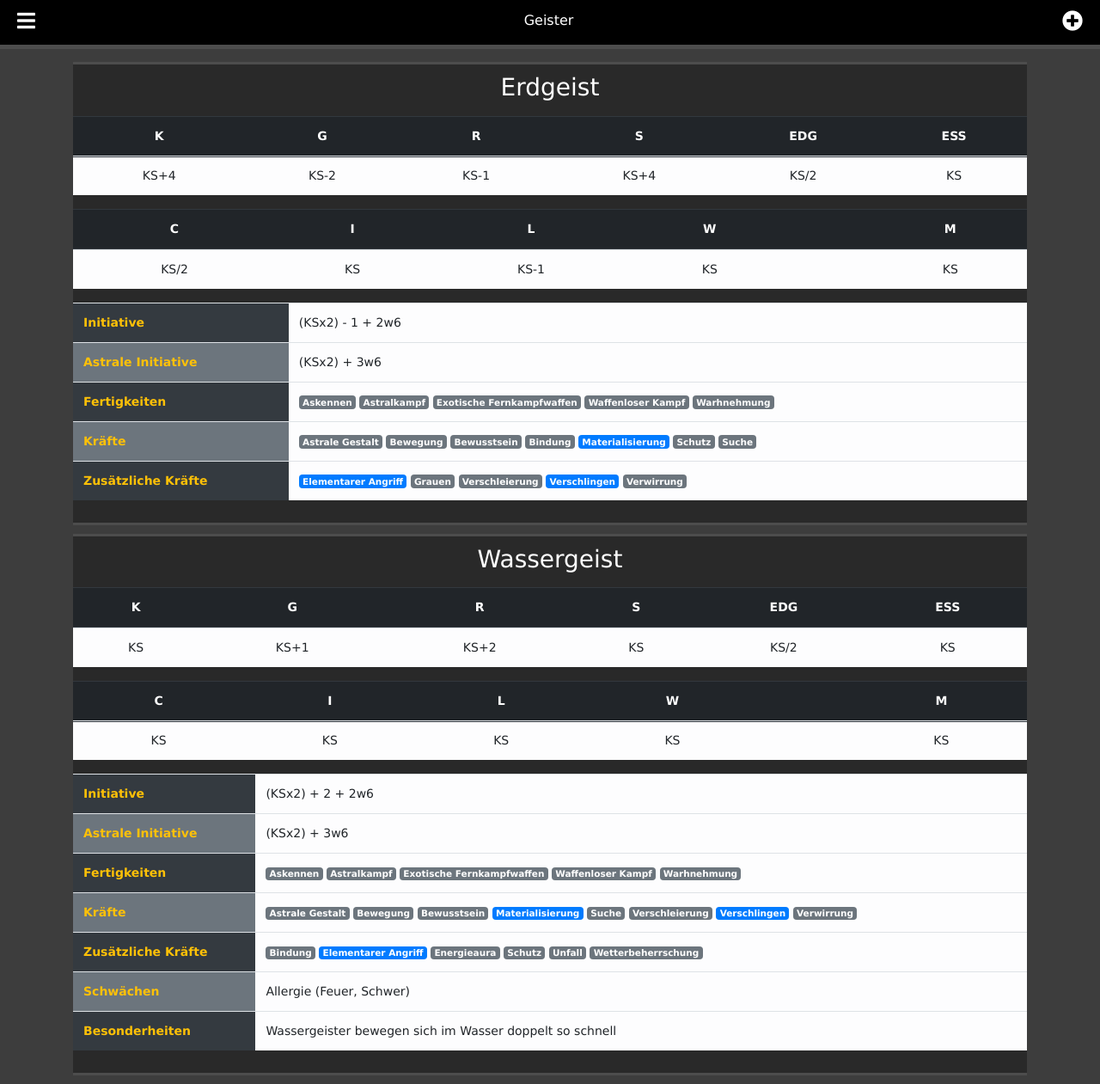
After one commit to gokoururi/shadowassist, a Flask app: page /spirits in a window 1280 px wide. The commit adds this page. Shown: the whole page at 86% size. Run offline with Flask 2, Linux system fonts and the light colour scheme; some libraries are stand-ins or nearby versions.

Commit message:
Development

```diff
--- a/shadowassist/routes.py
+++ b/shadowassist/routes.py
@@ -67,6 +67,21 @@ def characterDamageChange(char_id, type, action):
 
     db.session.commit()
     return jsonify({"result": "ok"})
+
+@app.route("/spirits")
+def spirits():
+    link = [
+        {
+            'url': '#',
+            'icon': 'bars',
+        },
+        {
+            'url': url_for('createPrepSelectSpell', _external=True),
+            'icon': 'plus-circle',
+        },
+    ]
+    return render_template('spirits.html', **locals(), title="Geister")
+
 
 @app.route("/")
 @app.route("/preps")
--- a/shadowassist/static/main.css
+++ b/shadowassist/static/main.css
@@ -44,10 +44,10 @@ html, body {
 .card {
   flex-basis: content;
   margin: 5px;
-  width: 150px;
-  height: 105px;
+  width: 180px;
+  height: 165px;
+  /*
   align-self: flex-start;
-  /*
   margin-bottom: 15px !important;
   min-width: 25rem;
   max-width: 25rem;
@@ -61,13 +61,16 @@ html, body {
 
 .card-header {
   font-weight: bold;
-  font-size: 0.6em;
+  font-size: 1em;
   padding: 5px 10px;
 }
 
 .card-body {
-  font-size: 0.5em;
+  font-size: 1em;
   padding: 5px 10px;
+}
+.card-link {
+  margin-bottom: 5px;
 }
 
 .card .btn {
--- a/shadowassist/templates/layout.html
+++ b/shadowassist/templates/layout.html
@@ -36,7 +36,7 @@
         <li><i class="fas fa-medkit"></i> <a href="{{ url_for('characterDamage', _external='true') }}">Schadens Monitor</a></li>
         <li><i class="fas fa-flask"></i> <a href="{{ url_for('preps', _external='true') }}">Präparate</a></li>
         <li><i href="#" class="fas fa-fire"></i> <a>Zauber</a></li>
-        <li><i href="#" class="fas fa-ghost"></i> <a>Geister</a></li>
+        <li><i class="fas fa-ghost"></i> <a href="{{ url_for('spirits', _external='true') }}">Geister</a></li>
       </ul>
     </div>
     <div class="saMenueOverlay">
--- /dev/null
+++ b/shadowassist/templates/spirits.html
@@ -0,0 +1,266 @@
+{% extends "layout.html" %}
+{% block content %}
+
+<div style="margin-bottom: 10px; text-align: center; background: #292929; border-top: 3px solid #4d4d4d; border-bottom: 3px solid #4d4d4d; padding: 10px 0;">
+<h3 class="text-white mb-3">Erdgeist</h3>
+<table class="table table-light">
+  <thead class="thead-dark">
+    <tr>
+      <th>K</th>
+      <th>G</th>
+      <th>R</th>
+      <th>S</th>
+      <th>EDG</th>
+      <th>ESS</th>
+    <tr>
+  </thead>
+  <tbody>
+    <tr>
+      <td>KS+4</td>
+      <td>KS-2</td>
+      <td>KS-1</td>
+      <td>KS+4</td>
+      <td>KS/2</td>
+      <td>KS</td>
+    <tr>
+  </tbody>
+</table>
+
+<table class="table table-light">
+  <thead class="thead-dark">
+    <tr>
+      <th>C</th>
+      <th>I</th>
+      <th>L</th>
+      <th>W</th>
+      <th></th>
+      <th>M</th>
+    <tr>
+  </thead>
+  <tbody>
+    <tr>
+      <td>KS/2</td>
+      <td>KS</td>
+      <td>KS-1</td>
+      <td>KS</td>
+      <td></td>
+      <td>KS</td>
+    <tr>
+  </tbody>
+</table>
+
+<table class="table table-light">
+  <tbody>
+    <tr style="text-align: left">
+      <th colspan="4" class="bg-dark text-warning">Initiative</th>
+      <td colspan="7">(KSx2) - 1 + 2w6</td>
+    </tr>
+    <tr style="text-align: left">
+      <th colspan="4" class="bg-secondary text-warning">Astrale Initiative</th>
+      <td colspan="7">(KSx2) + 3w6</td>
+    </tr>
+    <tr style="text-align: left">
+      <th colspan="4" class="bg-dark text-warning">Fertigkeiten</th>
+      <td colspan="7">
+        <span class="badge badge-secondary">Askennen</span>
+        <span class="badge badge-secondary">Astralkampf</span>
+        <span class="badge badge-secondary">Exotische Fernkampfwaffen</span>
+        <span class="badge badge-secondary">Waffenloser Kampf</span>
+        <span class="badge badge-secondary">Warhnehmung</span>
+      </td>
+    </tr>
+    <tr style="text-align: left">
+      <th colspan="4" class="bg-secondary text-warning">Kräfte</th>
+      <td colspan="7">
+        <span class="badge badge-secondary">Astrale Gestalt</span>
+        <span class="badge badge-secondary">Bewegung</span>
+        <span class="badge badge-secondary">Bewusstsein</span>
+        <span class="badge badge-secondary">Bindung</span>
+        <span class="badge badge-primary" data-toggle="modal" data-target="#materialisierung">Materialisierung</span>
+        <span class="badge badge-secondary">Schutz</span>
+        <span class="badge badge-secondary">Suche</span>
+      </td>
+    </tr>
+    <tr style="text-align: left">
+      <th colspan="4" class="bg-dark text-warning">Zusätzliche Kräfte</th>
+      <td colspan="7">
+        <span class="badge badge-primary" data-toggle="modal" data-target="#elementarerangriff">Elementarer Angriff</span>
+        <span class="badge badge-secondary">Grauen</span>
+        <span class="badge badge-secondary">Verschleierung</span>
+        <span class="badge badge-primary" data-toggle="modal" data-target="#verschlingen">Verschlingen</span>
+        <span class="badge badge-secondary">Verwirrung</span>
+      </td>
+    </tr>
+  </tbody>
+</table>
+</div>
+
+<div style="margin-bottom: 10px; text-align: center; background: #292929; border-top: 3px solid #4d4d4d; border-bottom: 3px solid #4d4d4d; padding: 10px 0;">
+<h3 class="text-white mb-3">Wassergeist</h3>
+<table class="table table-light">
+  <thead class="thead-dark">
+    <tr>
+      <th>K</th>
+      <th>G</th>
+      <th>R</th>
+      <th>S</th>
+      <th>EDG</th>
+      <th>ESS</th>
+    <tr>
+  </thead>
+  <tbody>
+    <tr>
+      <td>KS</td>
+      <td>KS+1</td>
+      <td>KS+2</td>
+      <td>KS</td>
+      <td>KS/2</td>
+      <td>KS</td>
+    <tr>
+  </tbody>
+</table>
+
+<table class="table table-light">
+  <thead class="thead-dark">
+    <tr>
+      <th>C</th>
+      <th>I</th>
+      <th>L</th>
+      <th>W</th>
+      <th></th>
+      <th>M</th>
+    <tr>
+  </thead>
+  <tbody>
+    <tr>
+      <td>KS</td>
+      <td>KS</td>
+      <td>KS</td>
+      <td>KS</td>
+      <td></td>
+      <td>KS</td>
+    <tr>
+  </tbody>
+</table>
+
+<table class="table table-light">
+  <tbody>
+    <tr style="text-align: left">
+      <th colspan="4" class="bg-dark text-warning">Initiative</th>
+      <td colspan="7">(KSx2) + 2 + 2w6</td>
+    </tr>
+    <tr style="text-align: left">
+      <th colspan="4" class="bg-secondary text-warning">Astrale Initiative</th>
+      <td colspan="7">(KSx2) + 3w6</td>
+    </tr>
+    <tr style="text-align: left">
+      <th colspan="4" class="bg-dark text-warning">Fertigkeiten</th>
+      <td colspan="7">
+        <span class="badge badge-secondary">Askennen</span>
+        <span class="badge badge-secondary">Astralkampf</span>
+        <span class="badge badge-secondary">Exotische Fernkampfwaffen</span>
+        <span class="badge badge-secondary">Waffenloser Kampf</span>
+        <span class="badge badge-secondary">Warhnehmung</span>
+      </td>
+    </tr>
+    <tr style="text-align: left">
+      <th colspan="4" class="bg-secondary text-warning">Kräfte</th>
+      <td colspan="7">
+        <span class="badge badge-secondary">Astrale Gestalt</span>
+        <span class="badge badge-secondary">Bewegung</span>
+        <span class="badge badge-secondary">Bewusstsein</span>
+        <span class="badge badge-primary" data-toggle="modal" data-target="#materialisierung">Materialisierung</span>
+        <span class="badge badge-secondary">Suche</span>
+        <span class="badge badge-secondary">Verschleierung</span>
+        <span class="badge badge-primary" data-toggle="modal" data-target="#verschlingen">Verschlingen</span>
+        <span class="badge badge-secondary">Verwirrung</span>
+    </tr>
+    <tr style="text-align: left">
+      <th colspan="4" class="bg-dark text-warning">Zusätzliche Kräfte</th>
+      <td colspan="7">
+        <span class="badge badge-secondary">Bindung</span>
+        <span class="badge badge-primary" data-toggle="modal" data-target="#elementarerangriff">Elementarer Angriff</span>
+        <span class="badge badge-secondary">Energieaura</span>
+        <span class="badge badge-secondary">Schutz</span>
+        <span class="badge badge-secondary">Unfall</span>
+        <span class="badge badge-secondary">Wetterbeherrschung</span>
+      </td>
+    </tr>
+    <tr style="text-align: left">
+      <th colspan="4" class="bg-secondary text-warning">Schwächen</th>
+      <td colspan="7">Allergie (Feuer, Schwer)</td>
+    </tr>
+    <tr style="text-align: left">
+      <th colspan="4" class="bg-dark text-warning">Besonderheiten</th>
+      <td colspan="7">Wassergeister bewegen sich im Wasser doppelt so schnell</td>
+    </tr>
+  </tbody>
+</table>
+</div>
+
+<!-- Modal -->
+<div class="modal fade" id="verschlingen" tabindex="-1" role="dialog" aria-labelledby="verschlingenLabel" aria-hidden="true">
+  <div class="modal-dialog" role="document">
+    <div class="modal-content">
+      <div class="modal-header">
+        <h5 class="modal-title" id="verschlingenLabel">Verschlingen</h5>
+        <button type="button" class="close" data-dismiss="modal" aria-label="Close">
+          <span aria-hidden="true">&times;</span>
+        </button>
+      </div>
+      <div class="modal-body">
+        <p>Art: P  Handlung: Komplex Reichweite: B  Dauer: Aufrechterhalten</p>
+        <p>Diese Kraft ermöglicht einem Critter, ein Opfer in sich selbst oder in das von ihm beherrschte Terrain hineinzuziehen, es zu verschlingen oder zu ersticken und ihm dadurch Schaden zuzufügen. Es handelt sich dabei um einen Nahkampfangriff. Ist der Critter erfolgreich, verursacht er Schaden in Höhe seines Magieattributs x 2 (spezielle elementare Effekte siehe unten) und hält das Opfer fest umschlungen. Nettoerfolge des Nahkampfangriffs erhöhen den Schaden auf normale Weise. Das Opfer kann wie üblich eine Schadenswiderstandsprobe mit Konstitution + Panzerung ablegen; der Angriff hat eine Durchschlagskraft von –(Magieattribut des Critters).</p>
+        <p>Sobald das Opfer einmal umschlungen ist, ist es gefangen und kann sich nicht mehr bewegen. In jeder Handlungsphase nach dieser verursacht der Critter automatisch erneut Schaden wie oben, bis das Opfer entkommen kann; das Opfer kann jedes Mal eine Schadenswiderstandsprobe ablegen. In der Handlungsphase des Opfers kann es mit einer Komplexen Handlung versuchen, zu entkommen. Dazu legt es eine Vergleichende Probe auf Stärke + Konstitution gegen Magie + Konstitution des Critters ab. Ist das Opfer erfolgreich, kann es entkommen und erleidet keinen weiteren Schaden. Einige Verschlingen-Kräfte haben sekundäre Effekte:</p>
+        <p>Verschlingen durch Erde: Das Opfer widersteht Körperlichem Schaden.</p>
+        <p>Verschlingen durch Feuer: Das Opfer widersteht Feuerschaden (S. 174).</p>
+        <p>Verschlingen durch Luft: Das Opfer widersteht Geistigem Schaden wie bei einem Toxinangriff mit Inhalationsvektor (S. 410). Panzerung schützt nicht gegen diesen Angriff, möglicherweise jedoch andere Schutzausrüstung (s. Tabelle Schutz vor Toxinen und Drogen, S. 410). Wird das Opfer durch den Geistigen Schaden bewusstlos, erleidet es weiter Schaden, wobei der überschüssige Geistige Schaden nach den normalen Regeln in Körperlichen Schaden übergeht.</p>
+        <p>Verschlingen durch Wasser: Das Opfer widersteht Geistigem Schaden. Dies ist schlimmer als normales Ertrinken, denn der Critter kann großen Druck auf das Opfer ausüben. Wird das Opfer durch den Geistigen Schaden bewusstlos, erleidet es weiter Schaden, wobei der überschüssige Geistige Schaden nach den normalen Regeln in Körperlichen Schaden übergeht.</p>
+      </div>
+    </div>
+  </div>
+</div>
+
+<!-- Modal -->
+<div class="modal fade" id="elementarerangriff" tabindex="-1" role="dialog" aria-labelledby="elementarerangriffLabel" aria-hidden="true">
+  <div class="modal-dialog" role="document">
+    <div class="modal-content">
+      <div class="modal-header">
+        <h5 class="modal-title" id="elementarerangriffLabel">Elementarer Angriff</h5>
+        <button type="button" class="close" data-dismiss="modal" aria-label="Close">
+          <span aria-hidden="true">&times;</span>
+        </button>
+      </div>
+      <div class="modal-body">
+        <p>Art: P  Handlung: Komplex Reichweite: Speziell Dauer: Sofort</p>
+        <p>Mit dieser Kraft kann ein Critter einen tödlichen Strahl elementarer Energie projizieren, der sich beispielsweise als Flammenstoß oder Blitzstrahl äußern kann. Die Kraft bezieht sich immer auf ein bestimmtes Element – zum Beispiel besitzen Feuergeister die Kraft Elementarer Angriff (Feuer). Der Angriff wird wie ein normaler Fernkampfangriff behandelt, mit der Fertigkeit Exotische Fernkampfwaffe + Geschicklichkeit [Körperlich] des Critters und Reichweitenschritten, die alle (Magie) Meter ansteigen. Der Schadenscode beträgt (Magie x 2)K mit einer Durchschlagskraft von –(Magieattribut des Critters), dazu kommt noch der entsprechende elementare Schaden (S. 173), wie er in der Beschreibung des Critters angegeben ist.</p>
+      </div>
+    </div>
+  </div>
+</div>
+
+<!-- Modal -->
+<div class="modal fade" id="materialisierung" tabindex="-1" role="dialog" aria-labelledby="materialisierungLabel" aria-hidden="true">
+  <div class="modal-dialog" role="document">
+    <div class="modal-content">
+      <div class="modal-header">
+        <h5 class="modal-title" id="materialisierungLabel">Materialisierung</h5>
+        <button type="button" class="close" data-dismiss="modal" aria-label="Close">
+          <span aria-hidden="true">&times;</span>
+        </button>
+      </div>
+      <div class="modal-body">
+        <p>Art: M  Handlung: Komplex Reichweite: Selbst Dauer: Aufrechterhalten</p>
+        <p>Zauberer und viele Critter können ihren Körper verlassen und sich auf die Astralebene projizieren. Und ebenso können sich viele Astralwesen in die physische Welt projizieren und einen provisorischen „Körper“ bilden, den sie bewohnen, solange sie dort sind. Das ermöglicht es ihnen, mit physischen Lebewesen zu interagieren. Zusätzlich verfügen sie über die Kraft Immunität gegen Normale Waffen, solange sie materialisiert sind. Materialisierung und Entmaterialisierung (um auf die Astralebene zurückzukehren) erfordern jeweils eine Komplexe Handlung.</p>
+        <p>Ein Critter mit der Kraft Immunität besitzt eine verstärkte Resistenz gegen bestimmte Arten von Angriffen oder sonstige Beeinträchtigungen. Effektiv hat der Critter gegen diesen speziellen Schaden einen Verstärkten Panzer (S. 401), der dem Doppelten seiner Essenz entspricht. Das bedeutet, wenn der modifi zierte Schadenscode des Angriffs nicht die Immunitätsstufe überschreitet, dann verursacht der Angriff keinen Schaden. Übersteigt der modifi zierte Schadenscode die Immunitätsstufe, wird eine normale Schadenswiderstandsprobe fällig, wobei die Immunitätsstufe zum Würfelpool dieser Probe hinzuaddiert wird. Zusätzlich zählt die Hälfte der Immunitätsstufe (also die Essenz des Critters) als automatische Erfolge bei dieser Probe.</p>
+        <p>Einige Immunitäten wirken etwas anders, da der „Angriff“, gegen den sie schützen, keinen Schaden im eigentlichen Sinne hervorruft.</p>
+        <p>Immunität gegen Alter: Manche Wesen sind buchstäblich alterslos. Critter mit dieser Immunität altern nicht und erleiden auch keine Beeinträchtigungen durch Alterung.</p>
+        <p>Immunität gegen normale Waffen: Gilt für alle Angriffe, die nicht magischer Natur sind; Waffenfoki, Zaubersprüche und Adepten- oder Critterkräfte funktionieren wie gehabt. Hat der Critter gleichzeitig die Schwäche Allergie, dann wirkt die Immunität auch nicht gegen nichtmagische Angriffe mittels des Allergens.</p>
+      </div>
+    </div>
+  </div>
+  </div>
+
+</div>
+
+{% endblock content %}
```
